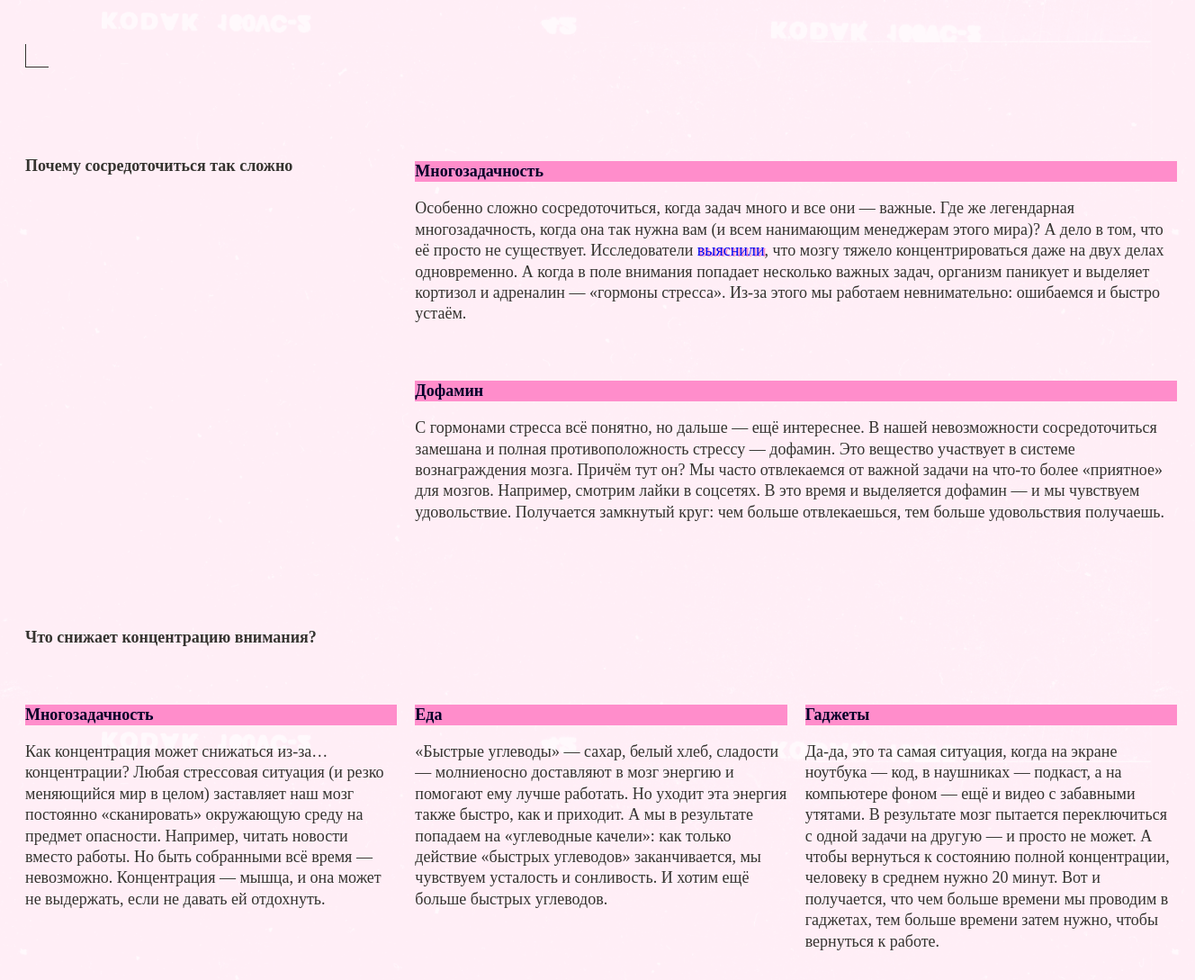
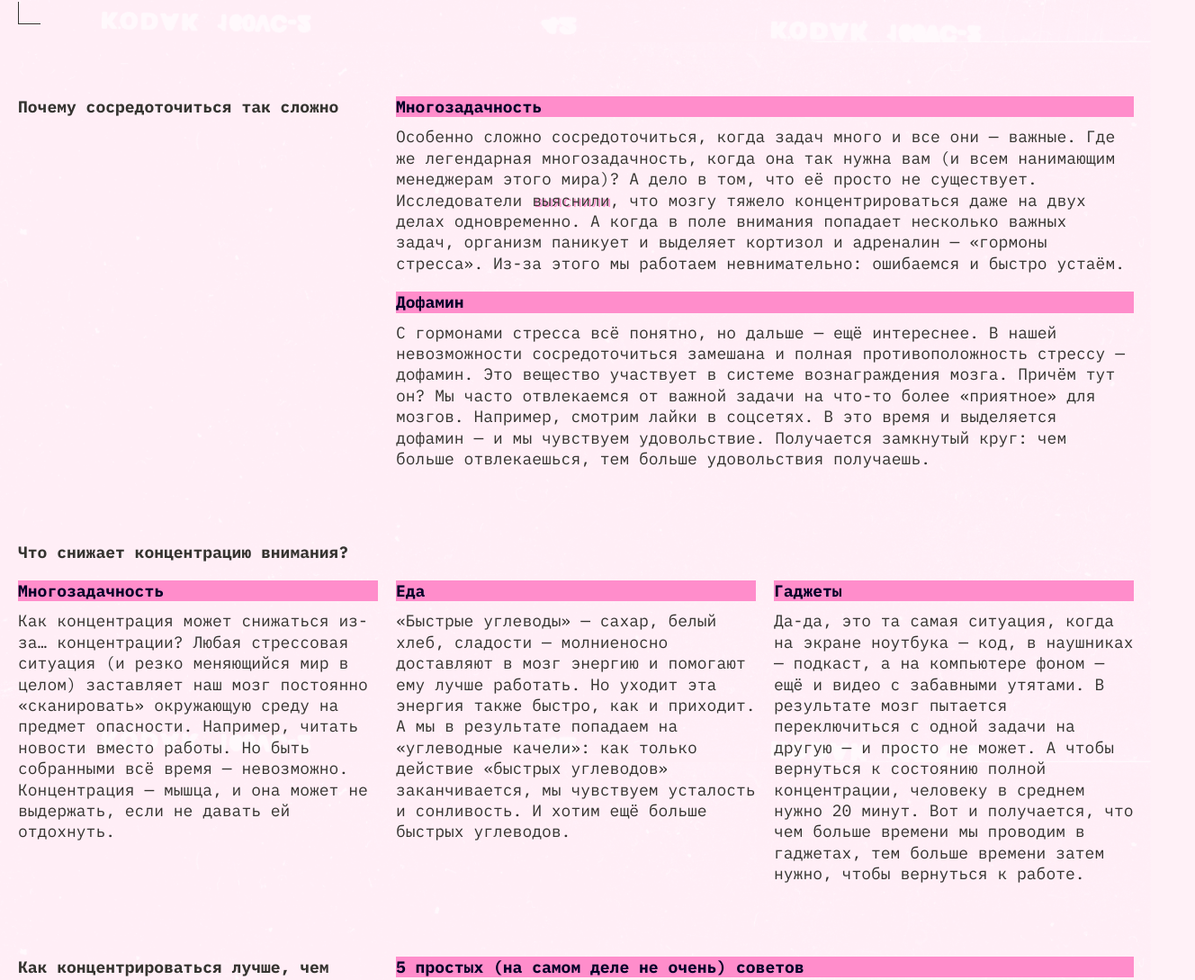
Before and after one commit to Noxdenovo/slozhno-sosredotochitsya-fd, a plain HTML site: page index.html in a window 1280 px wide. Shown: the part 753-1842 px from the top of the page at 90% size, 1328 px wide, since content can reach past the window. Drawn offline with Linux system fonts and the light colour scheme; the site is published under a folder, as on GitHub Pages, so addresses that start at the root find nothing.

Commit message:
fixed errors

```diff
--- a/index.html
+++ b/index.html
@@ -6,7 +6,7 @@
     <meta name="viewport" content="width=device-width, initial-scale=1.0" />
     <meta name="color-scheme" content="dark light" />
     <link rel="stylesheet" href="./fonts/fonts.css" />
-    <link rel="stylesheet" href="/styles/globals.css" />
+    <link rel="stylesheet" href="./styles/globals.css" />
     <link rel="stylesheet" href="./styles/variables.css" />
     <link rel="stylesheet" href="./styles/style.css" />
     <link rel="stylesheet" href="./styles/dark.css" />
@@ -49,10 +49,10 @@
     </header>
     <main class="content content-text">
       <section class="why-hard-concentrate section content-text">
-        <h3 class="section__title heading">Почему сосредоточиться так сложно</h3>
+        <h2 class="section__title heading">Почему сосредоточиться так сложно</h2>
         <div class="card__container">
           <article class="card">
-            <h4 class="card__heading heading title-decor">Многозадачность</h4>
+            <h3 class="card__heading heading title-decor">Многозадачность</h3>
             <p class="card__text">
               Особенно сложно сосредоточиться, когда задач много и все они — важные. Где же
               легендарная многозадачность, когда она так нужна вам (и всем нанимающим менеджерам
@@ -64,7 +64,7 @@
             </p>
           </article>
           <article class="card">
-            <h4 class="card__heading heading title-decor">Дофамин</h4>
+            <h3 class="card__heading heading title-decor">Дофамин</h3>
             <p class="card__text">
               С гормонами стресса всё понятно, но дальше — ещё интереснее. В нашей невозможности
               сосредоточиться замешана и полная противоположность стрессу — дофамин. Это вещество
@@ -78,10 +78,10 @@
       </section>
 
       <section class="what-lowers-concentration section">
-        <h3 class="section__title heading">Что снижает концентрацию внимания?</h3>
+        <h2 class="section__title heading">Что снижает концентрацию внимания?</h2>
         <div class="card__container">
           <article class="card">
-            <h4 class="card__heading heading title-decor">Многозадачность</h4>
+            <h3 class="card__heading heading title-decor">Многозадачность</h3>
             <p class="card__text">
               Как концентрация может снижаться из-за… концентрации? Любая стрессовая ситуация (и
               резко меняющийся мир в целом) заставляет наш мозг постоянно «сканировать» окружающую
@@ -91,7 +91,7 @@
             </p>
           </article>
           <article class="card">
-            <h4 class="card__heading heading title-decor">Еда</h4>
+            <h3 class="card__heading heading title-decor">Еда</h3>
             <p class="card__text">
               «Быстрые углеводы» — сахар, белый хлеб, сладости — молниеносно доставляют в мозг
               энергию и помогают ему лучше работать. Но уходит эта энергия также быстро, как и
@@ -101,7 +101,7 @@
             </p>
           </article>
           <article class="card">
-            <h4 class="card__heading heading title-decor">Гаджеты</h4>
+            <h3 class="card__heading heading title-decor">Гаджеты</h3>
             <p class="card__text">
               Да-да, это та самая ситуация, когда на экране ноутбука — код, в наушниках — подкаст, а
               на компьютере фоном — ещё и видео с забавными утятами. В результате мозг пытается
@@ -114,9 +114,9 @@
         </div>
       </section>
       <section class="how-to-concentrate-better section">
-        <h3 class="section__title heading">
+        <h2 class="section__title heading">
           Как концентрироваться лучше, чем золотая рыбка (то есть дольше трёх секунд)
-        </h3>
+        </h2>
         <div class="card__container">
           <h3 class="section__subheading heading title-decor">
             5 простых (на самом деле не очень) советов
@@ -207,6 +207,8 @@
         </div>
       </section>
     </main>
-    <footer class="footer decorated-zone"><p class="page-title">Focus</p></footer>
+    <footer class="footer decorated-zone">
+      <p class="page-title">Focus</p>
+    </footer>
   </body>
 </html>
--- a/styles/dark.css
+++ b/styles/dark.css
@@ -18,6 +18,7 @@
   --title-bg-color: rgb(255, 0, 112);
   --theme-button-font-weight: 700;
   --theme-menu-button-hover-color: rgba(255, 0, 112, 0.4);
+  --page-bg-color: #000028;
 }
 
 .theme-dark .header__rec-button {
--- a/styles/light.css
+++ b/styles/light.css
@@ -16,6 +16,7 @@
   --card-text-color: rgba(53, 52, 48, 1);
   --title-bg-color: rgba(255, 141, 203, 1);
   --page-title-color: rgba(255, 194, 230, 1);
+  --page-bg-color: #fff1f7;
 }
 
 .theme-light .header__rec-button {
@@ -36,6 +37,7 @@
     --title-bg-color: rgba(255, 141, 203, 1);
     --page-title-color: rgba(255, 194, 230, 1);
     --theme-menu-button-hover-color: rgba(50, 49, 45, 0.4);
+    --page-bg-color: #fff1f7;
   }
   .header__rec-button {
     display: none;
--- a/styles/style.css
+++ b/styles/style.css
@@ -7,9 +7,11 @@
   gap: var(--page-zone-gap);
   background-image: var(--body-bg-picture);
   background-size: cover;
+  background-position: center;
   background-attachment: fixed;
   padding-inline: var(--page-inline-padding);
   width: 100%;
+  background-color: var(--page-bg-color);
 }
 
 .header {
@@ -54,6 +56,9 @@
   text-transform: uppercase;
   font-weight: 700;
   font-size: 18px;
+  font-weight: var(--button-font-weight);
+  line-height: 25px;
+  letter-spacing: 0;
   color: var(--accent-color);
   display: flex;
   gap: 10px;
@@ -65,6 +70,7 @@
   display: inline-block;
   border-radius: 4.5px;
   background-color: rgb(255, 0, 112);
+  box-shadow: 0px 0px 4px 2px var(--accent-color);
   width: 9px;
   height: 9px;
 }
@@ -103,6 +109,7 @@
   font-weight: var(--theme-button-font-weight);
   font-size: var(--theme-button-font-size);
   line-height: var(--theme-button-line-height);
+  font-weight: var(--button-font-weight);
   min-inline-size: 70px;
   min-block-size: 26px;
 }
@@ -168,6 +175,9 @@
   color: var(--card-text-color);
 }
 
+.card__text:not(:last-of-type) {
+  margin-block-end: 10px;
+}
 .card__heading {
   margin-block-end: 10px;
 }
--- a/styles/variables.css
+++ b/styles/variables.css
@@ -6,12 +6,14 @@
   --page-inline-padding: 10px;
   --page-zone-block-padding: 10px;
   --page-zone-gap: 40px;
+  --page-bg-color: #000028;
 
   --theme-button-color: rgb(255, 0, 112);
   --theme-button-font-size: 18px;
   --theme-button-line-height: 1em;
   --theme-button-font-weight: 700;
   --theme-menu-button-hover-color: rgba(255, 0, 112, 0.4);
+  --button-font-weight: 400;
 
   --page-title-font-size: clamp(7.25rem, 7.0115rem + 1.0178vw, 7.5rem);
   --page-title-font-weight: 700;
```
